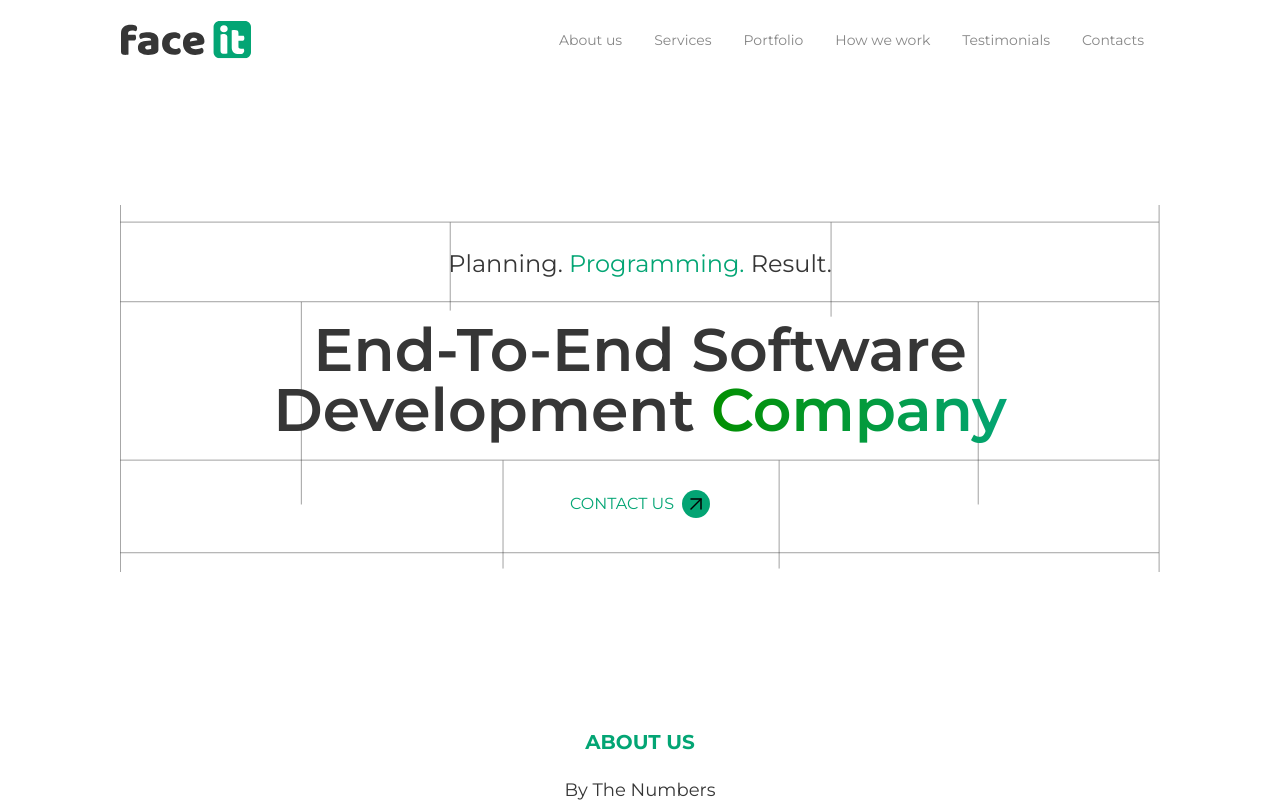
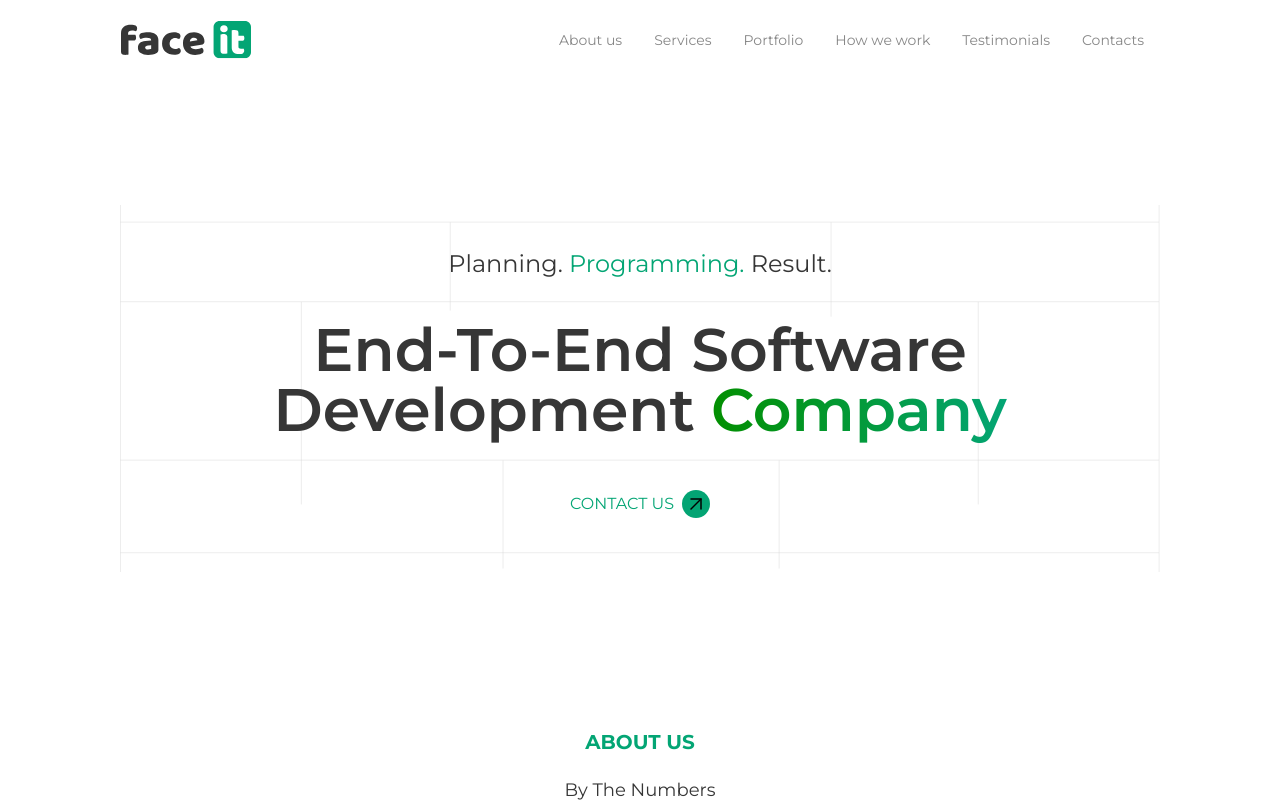
Before and after one commit to SunkissedWitch/faceit-prototype, a Next.js app: page / in a window 1280 px wide. Shown: the top 802 px of the page. Built offline with nearby package versions, Linux system fonts and the light colour scheme.

Commit message:
fixed Hero bg-image color on light mode

```diff
--- a/src/components/HeroComposition/index.jsx
+++ b/src/components/HeroComposition/index.jsx
@@ -8,7 +8,7 @@ export const HeroComposition = () => {
   // background-blend-mode: difference;
   return (
     <div className="hero mt-24 min-h-[26.5rem] bg-contain bg-no-repeat" style={{ backgroundImage: `url(${bg?.src})` }}>
-      {/* <div className="hero-overlay bg-opacity-60"></div> */}
+      <div className="hero-overlay dark:bg-transparent dark:mix-blend-normal bg-opacity-80 bg-base-100 mix-blend-lighten" />
       <div className="hero-content text-center py-6">
         <div className="max-w-3xl flex flex-col gap-y-5">
           <div className="mb-5 text-2xl text-primary-content antialiased">
```
